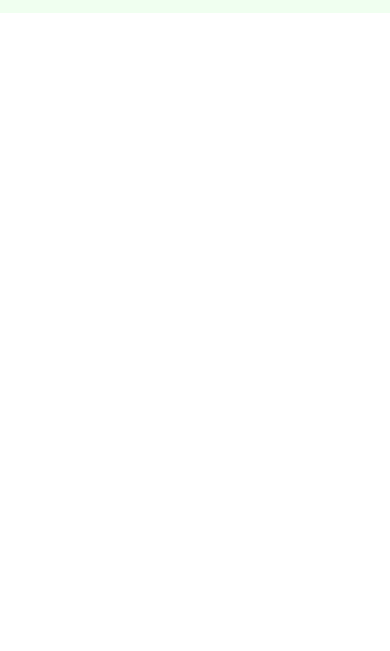
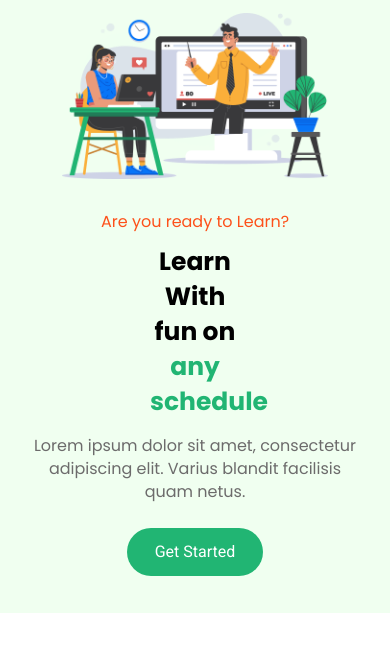
Before and after one commit to Md-Sakibul-Islam/ee-school, a plain HTML site: page index.html in a window 390 px wide. Shown: the part 85-736 px from the top of the page. Drawn offline with Linux system fonts and the light colour scheme.

Commit message:
banner section done

```diff
--- a/css/media.css
+++ b/css/media.css
@@ -1,12 +1,15 @@
+ /* extra small device  */
+ @media (max-width: 575.98px) {
 
-@media (max-width: 575.98px) {
      /* header section start  */
-    .header{
+     .header {
          padding: 8px 0;
      }
-    .logo{
+
+     .logo {
          width: 170px;
      }
+
      .menu ul li a {
          font-size: 16px;
          font-weight: 400;
@@ -14,30 +17,94 @@
          color: var(--primary-color);
      }
 
+     /* header section end  */
+
+     /* banner section start  */
+     .banner-text {
+         text-align: center;
      }
 
-  /* header section end  */
+     .banner-title {
+        max-width: 100%;
+        margin: 10px 0 15px 0;
+        padding: 0 138px;
+        font-size: 25px;
+        line-height: 35px;
+     }
 
+     .banner-paragraph {
+        padding: 0 13px;
+        line-height: 23px;
+     }
+
+     .banner-img img {
+         padding: 0 50px;
+         margin-bottom: 30px;
+     }
+
+     .get-started {
+         margin: 25px 0 37px 0;
+     }
+
+     /* banner section end  */
+
+ }
+
+
+ /* small device  */
  @media (min-width: 576px) and (max-width: 767.98px) {
+
      /* header section start   */
-    .header{
+     .header {
          padding: 8px 0;
      }
-    .logo{
+
+     .logo {
          width: 180px;
      }
+
      .menu ul li a {
          font-size: 16px;
          font-weight: 400;
          margin: 0 9px;
          color: var(--primary-color);
      }
+
      /* header section end  */
 
+     /* banner section start  */
+     .banner-text {
+         text-align: center;
      }
 
+     .banner-title {
+         max-width: 100%;
+         margin: 10px 0 20px 0;
+         padding: 0 64px;
+         font-size: 35px;
+         line-height: 50px;
+     }
 
+     .banner-paragraph {
+         padding: 0 40px;
+         line-height: 24px;
+     }
+
+     .banner-img img {
+         padding: 0 50px;
+         margin-bottom: 30px;
+     }
+
+     .get-started {
+         margin: 25px 0 37px 0;
+     }
+
+     /* banner section end  */
+ }
+
+ /* medium device  */
  @media (min-width: 768px) and (max-width: 991.98px) {
+
      /* header section start   */
      .menu ul li a {
          font-size: 16px;
@@ -45,22 +112,38 @@
          margin: 0 9px;
          color: var(--primary-color);
      }
+
      /* header section end  */
+
+     /* banner section start  */
+     .banner-text {
+         text-align: center;
+     }
+
+     .banner-title {
+         max-width: 100%;
+         margin: 10px 0 20px 0;
+         padding: 0 83px;
+     }
+
+     .banner-paragraph {
+         padding: 0 78px;
+     }
+
+     .banner-img img {
+         padding: 0 50px;
+         margin-bottom: 30px;
+     }
+
+     /* banner section end  */
  }
 
 
  /* large device  */
-@media (min-width: 992px) and (max-width: 1199.98px) {
-
- }
+ @media (min-width: 992px) and (max-width: 1199.98px) {}
 
  /* extra large device  */
-@media (min-width: 1200px) and (max-width:1399.98px) {
-
-
- }
+ @media (min-width: 1200px) and (max-width:1399.98px) {}
 
  /* extra extra large device  */
-@media (min-width:1400px) {
-
-}
+ @media (min-width:1400px) {}
--- a/css/style.css
+++ b/css/style.css
@@ -1,54 +1,60 @@
-
-:root{
-    --primary-font:"Poppins", sans-serif;
-    --secondary-font:"Roboto", sans-serif;
-    --primary-color:#000000;
-    --secondary-color:#FFFFFF;
-    --heading-color:#413960;
-    --title-color:#585859;
-    --text-color:#6C6B6B;
-    --bg-color:#F0FFF0;
-    --btn-color:#21B573;
+:root {
+    --primary-font: "Poppins", sans-serif;
+    --secondary-font: "Roboto", sans-serif;
+    --primary-color: #000000;
+    --secondary-color: #FFFFFF;
+    --heading-color: #413960;
+    --title-color: #585859;
+    --text-color: #6C6B6B;
+    --bg-color: #F0FFF0;
+    --btn-color: #21B573;
 }
 
-h1{
+* {
+    margin: 0;
+    padding: 0;
+}
+
+h1 {
     font-size: 48px;
 }
-h2{
+
+h2 {
     font-size: 36px;
 }
-h3{
+
+h3 {
     font-size: 24px;
 }
 
-body{
+body {
     margin: 0;
     padding: 0;
     font-family: var(--primary-font);
     font-size: 16px;
-    font-weight: 500;
+    font-weight: 400;
 }
 
 /* header section start  */
 
-.header{
+.header {
     background-color: var(--bg-color);
     padding: 15px 0;
 }
 
-.menu ul li a{
+.menu ul li a {
     font-size: 16px;
     font-weight: 400;
     margin: 0 25px;
     color: var(--primary-color);
-    transition: all 0.3s ;
+    transition: all 0.3s;
 }
 
-.menu ul li a:hover{
-    color: #FD511A ;
+.menu ul li a:hover {
+    color: #FD511A;
 }
 
-.btn{
+.btn {
     padding: 12px 28px;
     border: 0;
     background-color: var(--btn-color);
@@ -58,8 +64,45 @@ body{
     font-size: 16px;
     font-weight: 400;
 }
-.btn:hover, .btn:active{
+
+.btn:hover,
+.btn:active {
     background-color: #FD511A !important;
     color: var(--secondary-color) !important;
 }
+
 /* header section end  */
+
+/* banner section start  */
+.banner {
+    background-color: var(--bg-color);
+}
+
+.banner-question {
+    color: #FD511A;
+    line-height: normal;
+}
+
+.banner-title {
+    max-width: 405px;
+    margin: 10px 0 20px 0;
+    color: var(--primary-color);
+    font-weight: 700;
+    line-height: 70px;
+}
+
+.banner-title span {
+    color: var(--btn-color);
+}
+
+.banner-paragraph {
+    color: var(--text-color);
+    font-size: 16px;
+    font-style: normal;
+    font-weight: 400;
+    line-height: 36px;
+}
+.get-started {
+    margin: 25px 0 63px 0;
+}
+/* banner section end  */
--- a/index.html
+++ b/index.html
@@ -39,9 +39,8 @@
                     <!-- logo start  -->
                     <a class="navbar-brand" href="#"> <img src="images/logo.png" class="img-fluid logo" alt=""></a>
                     <!-- logo end  -->
-                    <button class="navbar-toggler" type="button" data-bs-toggle="collapse"
-                        data-bs-target="#nav-id" aria-controls="nav-id"
-                        aria-expanded="false" aria-label="Toggle navigation">
+                    <button class="navbar-toggler" type="button" data-bs-toggle="collapse" data-bs-target="#nav-id"
+                        aria-controls="nav-id" aria-expanded="false" aria-label="Toggle navigation">
                         <span class="navbar-toggler-icon"></span>
                     </button>
                     <div class="collapse navbar-collapse menu" id="nav-id">
@@ -71,6 +70,29 @@
     </header>
     <!-- header end  -->
 
+    <!-- banner start  -->
+    <section class="banner">
+        <div class="container">
+            <div class="row">
+                <div class=" col-xl-5 col-lg-6 order-2 order-lg-1">
+                    <div class="banner-text">
+                        <p class="banner-question mb-0">Are you ready to Learn?</p>
+                        <h1 class="banner-title" >Learn With fun on <span>any schedule</span> </h1>
+                        <p class="banner-paragraph mb-0">Lorem ipsum dolor sit amet, consectetur adipiscing elit. Varius blandit facilisis quam netus.</p>
+                        <a href="#" class="btn get-started">Get Started</a>
+                    </div>
+                </div>
+                <div class=" offset-xl-1 col-xl-6 col-lg-6 order-1 order-lg-2">
+                    <div class="banner-img">
+                        <img class="w-100" src="images/banner.png" alt="e-school">
+                    </div>
+                </div>
+            </div>
+        </div>
+
+    </section>
+    <!-- banner end  -->
+
 
 
     <!-- js link Stat  -->
```
Also changed, not shown: images/banner.png (added), images/book.png (added), images/book2.png (added), images/c-img.png (added), images/c-img2.png (added), images/c-img3.png (added), images/calender.png (added), images/man.png (added), images/pen.png (added), images/pen2.png (added), images/test.png (added). Lines whose indentation alone changed are shown as unchanged.
